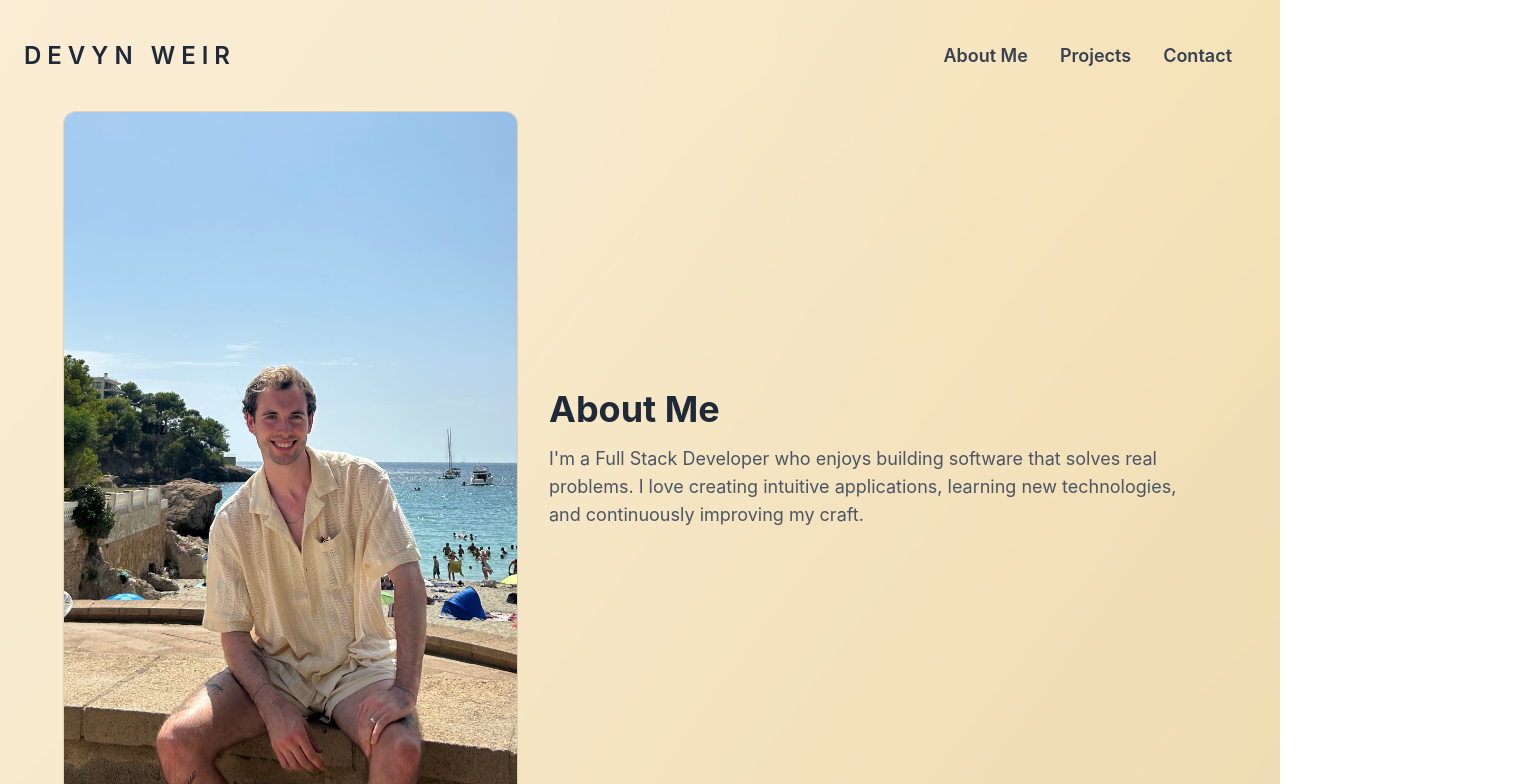
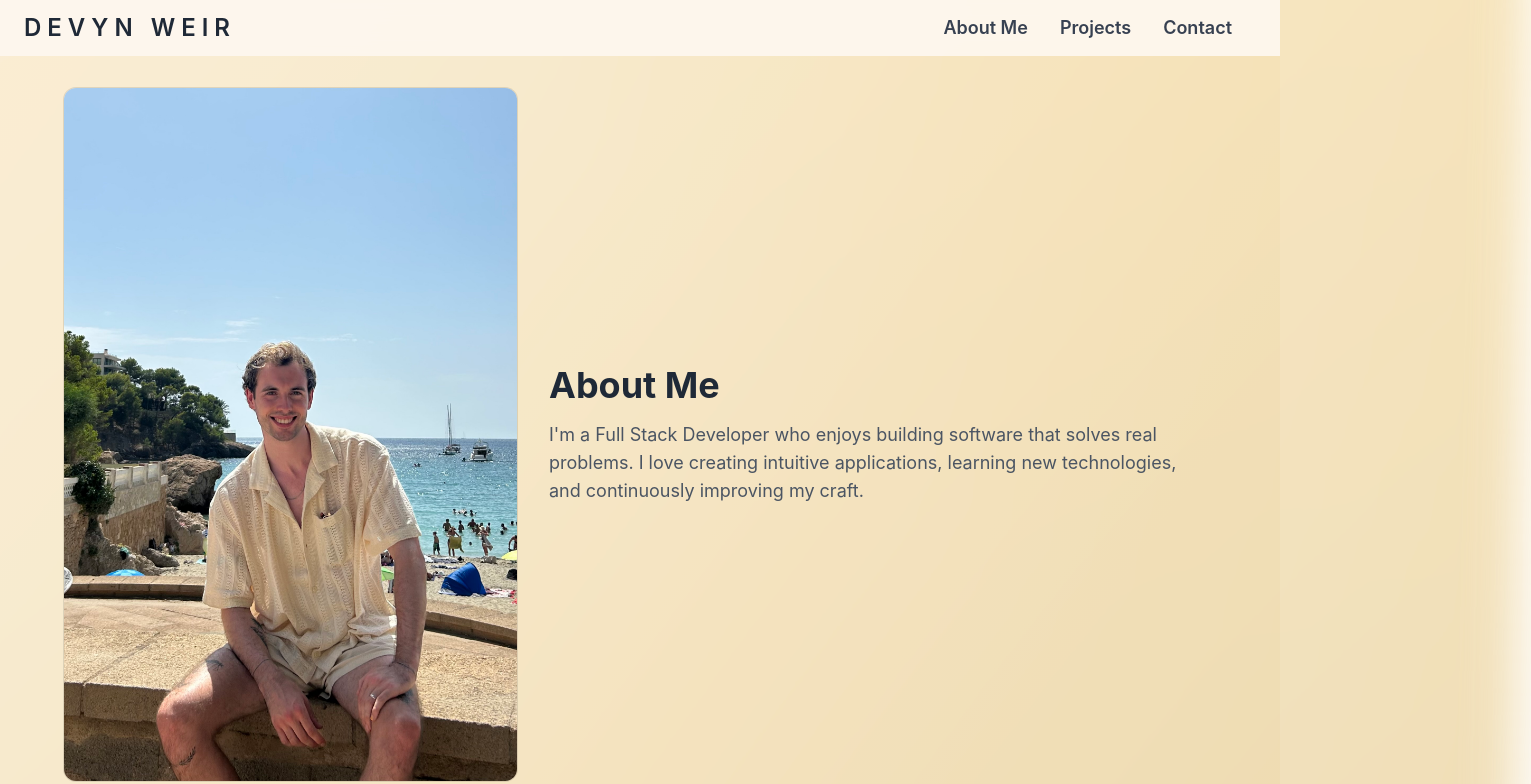
Before and after one commit to webdevyn/webdevyn.github.io, a React (Create React App) app: page /about in a window 1280 px wide. Shown: the top 784 px of the page, 1531 px wide, since content can reach past the window. Built offline with nearby package versions, Linux system fonts and the light colour scheme; the HTML template or start-up script is replaced by a standard one.

Commit message:
Keep the site header sticky while scrolling
Stick the name and nav to the top with a solid cream bar so they stay usable on welcome, About, and Projects without covering section targets.

Co-authored-by: Devyn Weir <webdevyn@users.noreply.github.com>

```diff
--- a/src/components/AboutPage.jsx
+++ b/src/components/AboutPage.jsx
@@ -3,9 +3,11 @@ import AboutSection from "./AboutSection";
 
 function AboutPage() {
   return (
-    <main className="welcome-animated-bg min-h-dvh max-w-full overflow-x-hidden px-4 py-4 text-gray-800 sm:px-6 sm:py-6 md:py-8 landscape-phone:h-dvh landscape-phone:overflow-hidden landscape-phone:px-4 landscape-phone:py-2">
+    <main className="welcome-animated-bg min-h-dvh max-w-full text-gray-800 landscape-phone:min-h-dvh">
       <SiteHeader />
-      <AboutSection />
+      <div className="px-4 py-4 sm:px-6 sm:py-6 md:py-8 landscape-phone:px-4 landscape-phone:py-2">
+        <AboutSection />
+      </div>
     </main>
   );
 }
--- a/src/components/AboutSection.jsx
+++ b/src/components/AboutSection.jsx
@@ -2,7 +2,7 @@ function AboutSection({ id = "about-me" }) {
   return (
     <section
       id={id}
-      className="mx-auto flex w-full min-w-0 max-w-6xl scroll-mt-6 flex-col items-center gap-5 md:min-h-[80vh] md:flex-row md:items-center md:justify-start md:gap-8 landscape-phone:!min-h-0 landscape-phone:!flex-row landscape-phone:items-center landscape-phone:justify-start landscape-phone:!gap-4"
+      className="mx-auto flex w-full min-w-0 max-w-6xl scroll-mt-24 flex-col items-center gap-5 md:min-h-[80vh] md:flex-row md:items-center md:justify-start md:gap-8 landscape-phone:!min-h-0 landscape-phone:!flex-row landscape-phone:items-center landscape-phone:justify-start landscape-phone:!gap-4"
     >
       <img
         src="/images/ProfilePicMallorca.jpeg"
--- a/src/components/ProjectsPage.jsx
+++ b/src/components/ProjectsPage.jsx
@@ -3,10 +3,12 @@ import SiteHeader from "./SiteHeader";
 
 function ProjectsPage() {
   return (
-    <main className="mx-auto min-h-dvh max-w-full overflow-x-hidden bg-gradient-to-br from-white via-[#fdf7ee] to-[#efe2cc] px-4 py-4 text-gray-800 sm:px-6 sm:py-6 md:py-8 landscape-phone:h-dvh landscape-phone:overflow-hidden landscape-phone:px-4 landscape-phone:py-2">
+    <main className="mx-auto min-h-dvh max-w-full bg-gradient-to-br from-white via-[#fdf7ee] to-[#efe2cc] text-gray-800">
       <SiteHeader />
-      <div className="mx-auto w-full min-w-0 max-w-5xl landscape-phone:h-[calc(100dvh-3.25rem)] landscape-phone:overflow-y-auto">
-        <Projects />
+      <div className="px-4 py-4 sm:px-6 sm:py-6 md:py-8 landscape-phone:px-4 landscape-phone:py-2">
+        <div className="mx-auto w-full min-w-0 max-w-5xl">
+          <Projects />
+        </div>
       </div>
     </main>
   );
--- a/src/components/SiteHeader.jsx
+++ b/src/components/SiteHeader.jsx
@@ -29,8 +29,8 @@ function SiteHeader() {
   };
 
   return (
-    <header className="mx-auto mb-6 w-full max-w-full px-0 sm:mb-8 landscape-phone:mb-1">
-      <div className="flex min-w-0 flex-col gap-3 py-2 sm:flex-row sm:items-center sm:justify-between sm:gap-4 landscape-phone:flex-row landscape-phone:items-center landscape-phone:gap-3 landscape-phone:py-0">
+    <header className="site-header w-full max-w-full px-4 py-2 sm:px-6 landscape-phone:px-4 landscape-phone:py-1">
+      <div className="flex min-w-0 flex-col gap-3 py-1 sm:flex-row sm:items-center sm:justify-between sm:gap-4 landscape-phone:flex-row landscape-phone:items-center landscape-phone:gap-3 landscape-phone:py-0">
         <Link
           to="/welcomepage"
           className="max-w-full shrink-0 text-base font-semibold uppercase tracking-[0.12em] text-gray-800 transition hover:text-black sm:text-xl sm:tracking-[0.25em] md:text-2xl landscape-phone:text-sm landscape-phone:tracking-[0.14em]"
--- a/src/components/WelcomePage.jsx
+++ b/src/components/WelcomePage.jsx
@@ -98,8 +98,9 @@ function WelcomePage() {
   }, []);
 
   return (
-    <main className="welcome-animated-bg min-h-dvh max-w-full px-4 py-4 text-gray-800 sm:px-6 sm:py-6 md:py-8 landscape-phone:px-4 landscape-phone:py-2">
+    <main className="welcome-animated-bg min-h-dvh max-w-full text-gray-800">
       <SiteHeader />
+      <div className="px-4 py-4 sm:px-6 sm:py-6 md:py-8 landscape-phone:px-4 landscape-phone:py-2">
       <section className="welcome-fade-in mx-auto flex w-full min-w-0 max-w-6xl items-center justify-center md:min-h-[80vh] landscape-phone:min-h-[calc(100dvh-3.25rem)]">
         <div className="flex w-full min-w-0 flex-col items-center justify-center gap-6 md:flex-row md:justify-center md:gap-12 landscape-phone:h-full landscape-phone:!flex-row landscape-phone:items-center landscape-phone:justify-center landscape-phone:!gap-4">
           <motion.div
@@ -181,6 +182,7 @@ function WelcomePage() {
       <div className="mt-10 pb-8 md:hidden">
         <AboutSection />
       </div>
+      </div>
     </main>
   );
 }
--- a/src/index.css
+++ b/src/index.css
@@ -10,11 +10,11 @@
 
 html {
   overflow-x: clip;
+  scroll-padding-top: 5.5rem;
 }
 
 body {
   font-family: var(--app-font-family);
-  overflow-x: clip;
   max-width: 100%;
 }
 
@@ -191,6 +191,14 @@ body {
   outline-offset: 3px;
 }
 
+.site-header {
+  position: sticky;
+  top: 0;
+  z-index: 50;
+  background: rgba(253, 247, 238, 0.94);
+  backdrop-filter: blur(10px);
+}
+
 .welcome-fade-in {
   opacity: 0;
   transform: translateY(10px);
@@ -200,7 +208,6 @@ body {
 .welcome-animated-bg {
   position: relative;
   isolation: isolate;
-  overflow-x: clip;
   overflow-y: visible;
   background: linear-gradient(
     125deg,
@@ -252,6 +259,10 @@ body {
 .welcome-animated-bg > * {
   position: relative;
   z-index: 1;
+}
+
+.welcome-animated-bg > .site-header {
+  z-index: 50;
 }
 
 @keyframes welcome-fade-in {
```
